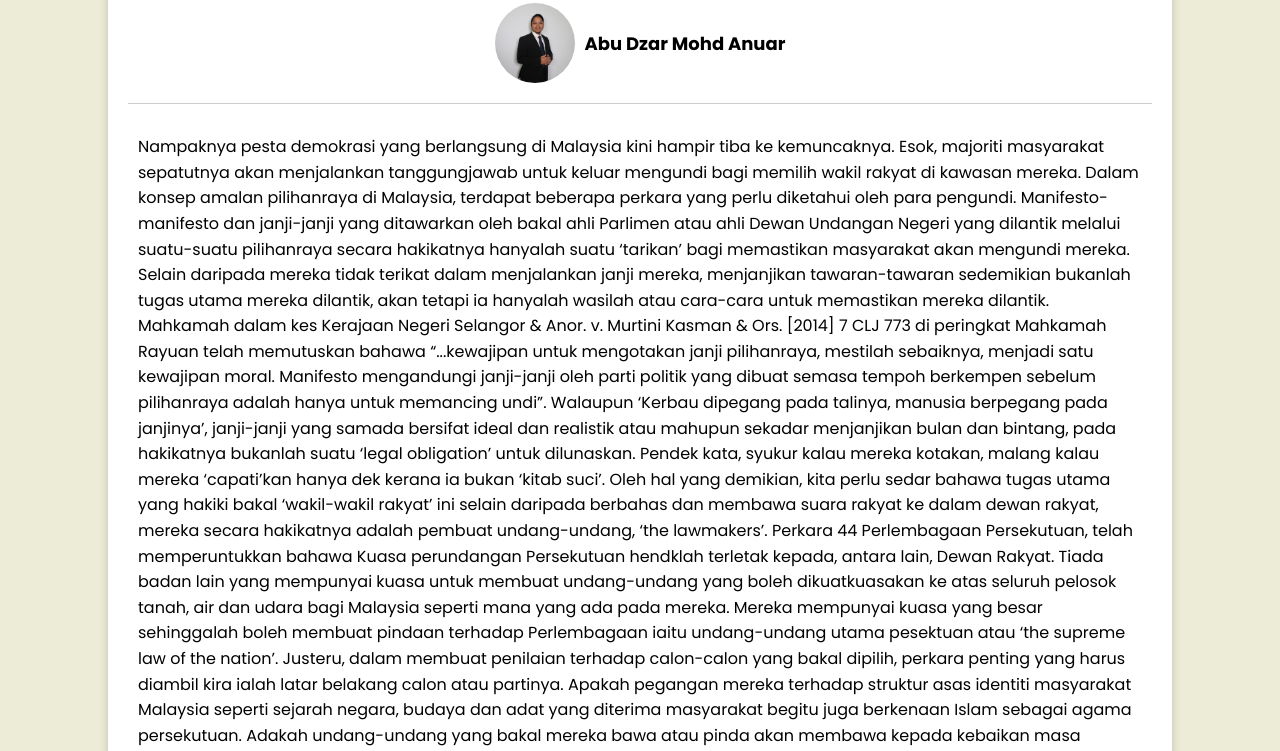
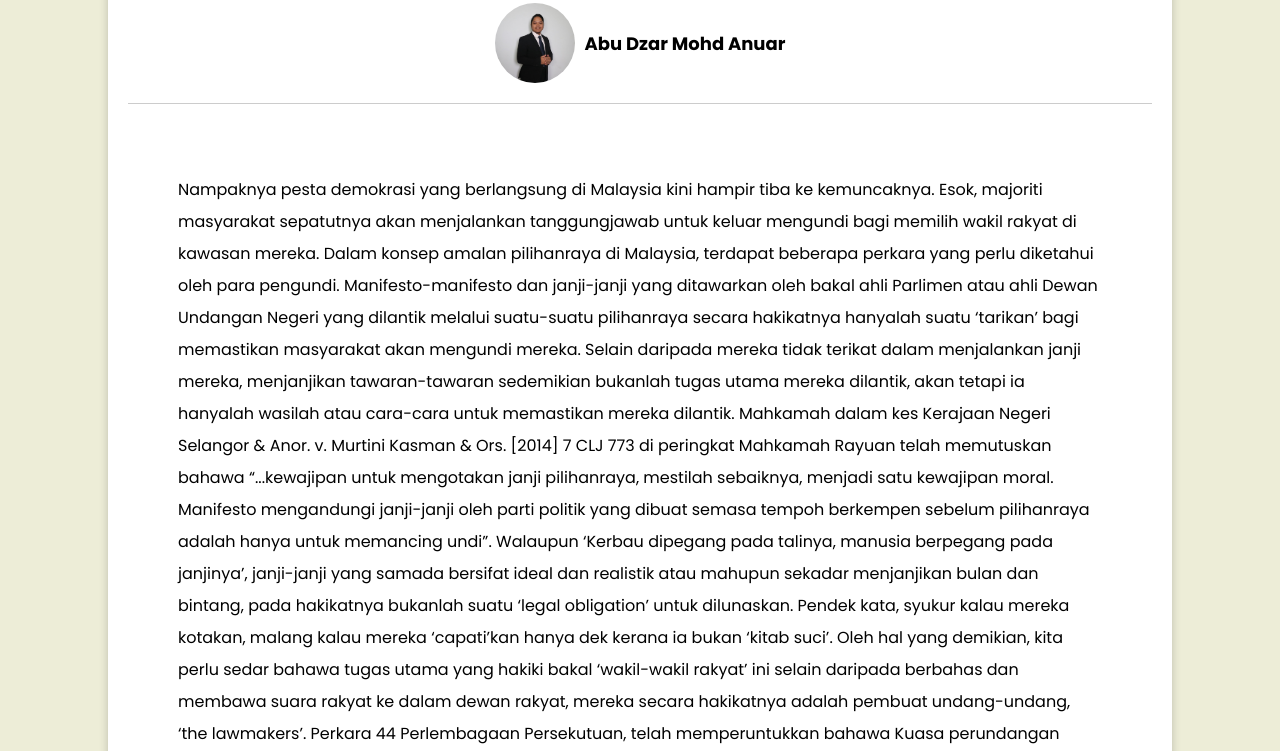
Before and after one commit to panjang007/ProjekLex, a website: page article.html in a window 1280 px wide. Shown: the part 1298-2049 px from the top of the page. Drawn offline with nearby package versions, Linux system fonts and the light colour scheme.

Commit message:
added padding and increased article's in line height

```diff
--- a/src/article.css
+++ b/src/article.css
@@ -141,8 +141,8 @@ nav {
 .article-content {
     text-align: left;
     font-size: 16px;
-    line-height: 1.6;
-    padding: 10px; /* Add padding to improve readability */
+    line-height: 2;
+    padding: 50px; /* Add padding to improve readability */
 }
 
 .author-details {
```
